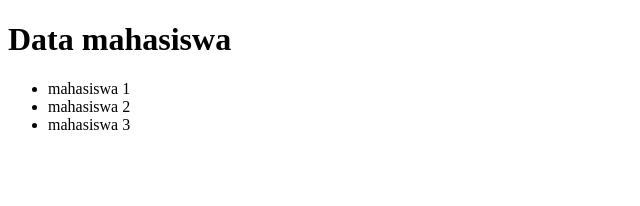
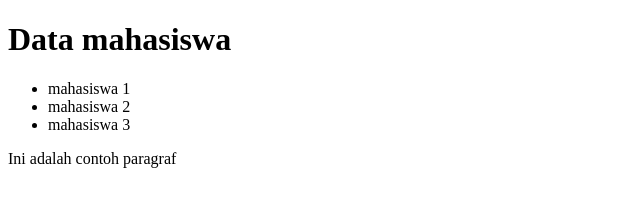
Before and after one commit to AnggaDS921/git-repo-test, a plain HTML site: page mahasiswa.html in a window 1280 px wide. Shown: the whole page, without its empty margins (0-640 px from the left). Drawn offline with Linux system fonts and the light colour scheme.

Commit message:
menambahkan paragraf pada file mahasiswa.html

```diff
--- a/mahasiswa.html
+++ b/mahasiswa.html
@@ -13,5 +13,6 @@
     <li>mahasiswa 2</li>
     <li>mahasiswa 3</li>
   </ul>
+  <p>Ini adalah contoh paragraf</p>
 </body>
 </html>
```
